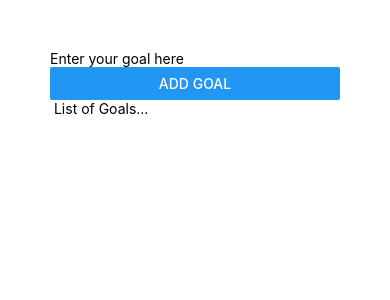
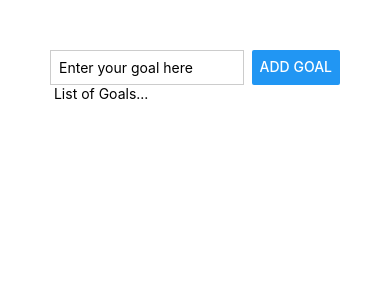
Before and after one commit to sunnyvuu/GoalGetter, a React Native app in the folder CoolProject/: screen / in a window 390 px wide. Shown: the top 300 px of the page. Built offline with nearby package versions, Linux system fonts and the light colour scheme.

Commit message:
added styling to the TextInput

```diff
--- a/CoolProject/App.js
+++ b/CoolProject/App.js
@@ -4,8 +4,8 @@ import { Button, StyleSheet, Text, TextInput, View } from 'react-native';
 export default function App() {
   return (
     <View style={styles.appContainer}>
-      <View>
-        <TextInput placeholder='Enter your goal here'/>
+      <View style={styles.inputContainer}>
+        <TextInput placeholder='Enter your goal here'style={styles.textInput}/>
         <Button title='Add Goal'/>
       </View>
       <View>
@@ -19,4 +19,15 @@ const styles = StyleSheet.create({
   appContainer: {
     padding: 50,
   },
+  inputContainer: {
+    flexDirection: "row",
+    justifyContent: "space-between"
+  },
+  textInput: {
+    borderWidth: 1,
+    borderColor: "#cccccc",
+    width: "80%",
+    marginRight: 8,
+    padding: 8
+  }
 });
```
